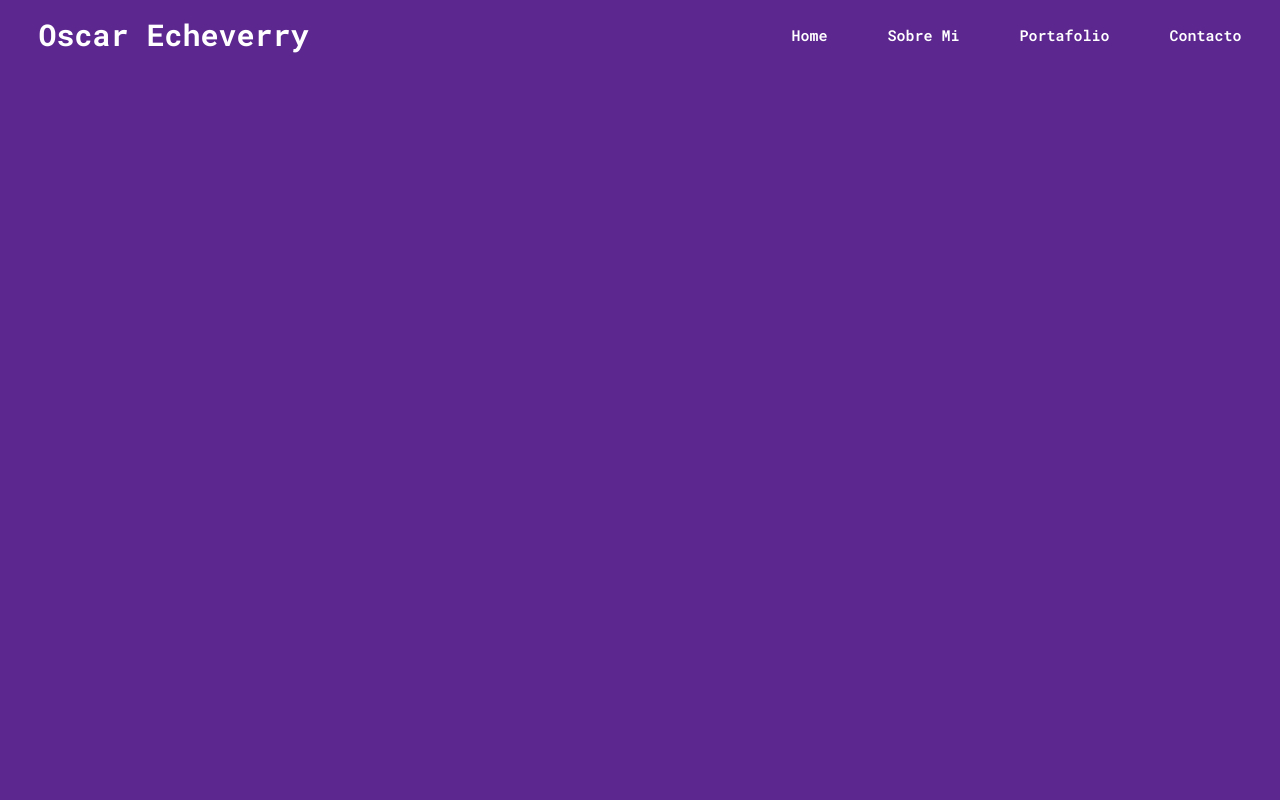
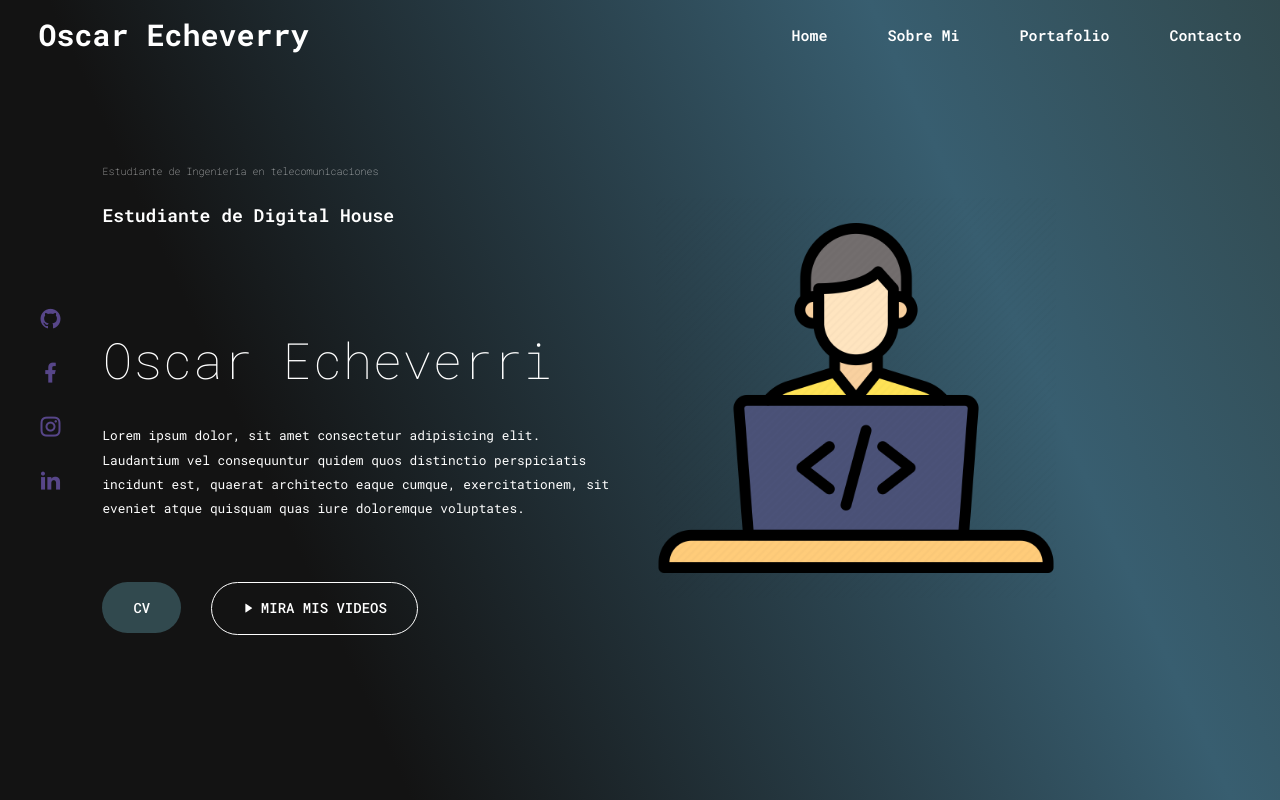
Before and after one commit to Oscar-Echeverry/proyecto-final-maquetacion-web, a plain HTML site: page index.html in a window 1280 px wide. Drawn offline with nearby package versions, Linux system fonts and the light colour scheme.

Commit message:
iconos y estilos

```diff
--- a/index.html
+++ b/index.html
@@ -3,7 +3,7 @@
 <head>
     <meta charset="UTF-8">
     <meta name="viewport" content="width=device-width, initial-scale=1.0">
-    <link rel="shortcut icon" href="favicon.ico" type="image/x-icon">
+    <link rel="shortcut icon" href="favicon.ico" type="image/x-icon"/>
     <link rel="stylesheet" type="text/css" href="style.css">
     <!--https://boxicons.com/> -->
     <link rel="stylesheet" href="https://unpkg.com/boxicons@latest/css/boxicons.min.css">
@@ -23,8 +23,10 @@
      <!--esta es la cabecera de la pagina lo cual tendra el logo y la barra de navegacion/> -->
     <header>
         <a href="#" class="logo"> Oscar Echeverry </a>
-        <div class="bx bx-menu" id="menu-icon"></div>
-
+        <input type="checkbox" name="checkbox" id="menu-toggle">
+        <label for="menu-toggle">
+            <div class="bx bx-menu" id="menu-icon"></div>
+        </label>
         <ul class="navlist">
             <li><a href="#">Home</a></li>
             <li><a href="#">Sobre Mi </a></li>
@@ -32,5 +34,25 @@
             <li><a href="#">Contacto</a></li>
         </ul>
     </header>
+         <!--Hero section -->
+        <section class="hero">
+            <div class="hero-text">
+                <h5>Estudiante de Ingenieria en telecomunicaciones</h5>
+                <h4>Estudiante de Digital House</h4>
+                <h1>Oscar Echeverri</h1>
+                <p>Lorem ipsum dolor, sit amet consectetur adipisicing elit. Laudantium vel consequuntur quidem quos distinctio perspiciatis incidunt est, quaerat architecto eaque cumque, exercitationem, sit eveniet atque quisquam quas iure doloremque voluptates.</p><br>
+                <a href="#">Cv</a>
+                <a href="#" class="videos"><i class="ri-play-fill"></i>Mira mis videos</a>
+            </div>
+            <div class="hero-img">
+                <img src="assets/imgs/foto.png" alt="Oscar">
+            </div>
+        </section>
+        <div class="icons">
+            <a href="#" id="gato"><i class="ri-github-fill"></i></a>
+            <a href="#"><i class="ri-facebook-fill"></i></a>
+            <a href="#"><i class="ri-instagram-line"></i></a>
+            <a href="#"><i class="ri-linkedin-fill"></i></i></a>
+        </div>
 </body>
 </html>
--- a/style.css
+++ b/style.css
@@ -10,7 +10,7 @@
 }
 
 body{
-    background-color: rgb(92, 40, 144); /*Todo: Borrar cuando tenga el fondo final*/
+    background-color: black; /*Todo: Borrar cuando tenga el fondo final*/
 }
 header{
     position: fixed; /*esto hace que el heder se quede fijo en la parte superior*/
@@ -44,6 +44,106 @@ header{
 #menu-icon{
     display: none; /*solo se pone en none para que se vea solo cuando la pagina esta colasada*/
 }
+#menu-icon{
+    color: white;
+    font-size: 35px;
+    z-index: 101; /* para que este sobre el header*/
+    cursor: pointer;/* para que aparesca la manito*/
+}
 #menu-toggle{
-    display: none; /* para que no seve el checkbox/*
+    display: none; /* para que no seve el checkbox*/
 }
+.menu-icon-action{
+    display: block;/* para que no se le pueda hacer click*/
+}
+.hero{
+    height: 100%;
+    width: 100%;
+    min-height: 100vh;
+    background: linear-gradient(245.59deg,#31494e 0% ,#385e70 25%,#131313 75%);
+    position: relative;
+    display: grid; /* para que se divida el hero en 2 columnas*/
+    grid-template-columns: 1fr 1fr; /*las dos columnas */
+    align-items: center;
+    gap: 2rem; /* para el espacio entre las dos columnas*/
+}
+section{
+    padding: 0 8%;
+}
+.hero-text h1{
+    font-family: "Roboto Mono",monospace;
+    font-size: 50px;
+    font-weight: 1;
+    margin: 0 0 30px;
+}
+
+.hero-text h5{
+    font-size: 10px;
+    font-weight: 100;
+    margin-bottom: 25px;
+}
+.hero-text h4{
+    font-size: 18px;
+    font-weight: 600;
+    margin-bottom: 100px;
+}
+.hero-text p{
+    font-size: 80%;
+    margin-bottom: 40px;
+    line-height: 1.9;
+}
+.hero-img img{
+    width: 400px;
+    margin: 10% 0 10%;
+    height: auto;
+    transition: all 5s linear;/*esto hace que la transicion sea lineal*/
+}
+.hero-img img:hover{
+    width: 450px;
+    border-radius: 30px;
+    opacity: 0.6;
+}
+.hero-text a {
+display: inline-block;
+background-color: #31494e;
+border:1px solid transparent;
+padding: 15px 30px;
+line-height: 1.4;
+font-size: 14px;
+font-weight: 500;
+border-radius: 30px;
+text-transform: uppercase;
+transition:all .5s ease;
+}
+.hero-text a:hover{
+    background-color:transparent;
+    border: 1px sold white;
+    transform: translatex(8px)
+}
+.hero-text a.videos{
+    background-color: transparent;
+    border: 1px solid white;
+    margin-left: 20px;
+}
+.hero-text a.videos i{
+   vertical-align: middle;
+    margin-right: 5px;
+}
+.icons {
+    position: absolute;
+    top: 50vh;
+    padding: 0 3%;
+    transform: translateY(-50%);
+}
+
+.icons i{
+    color:rgb(87, 70, 137);
+    display: block;
+    margin: 28px 0;
+    font-size: 24px;
+    transition: all .5s ease;
+}
+.icons i:hover{
+    color: #25e10c;
+    transform: translateY(-5px);
+}
```
Also changed, not shown: assets/imgs/foto.png (added).
